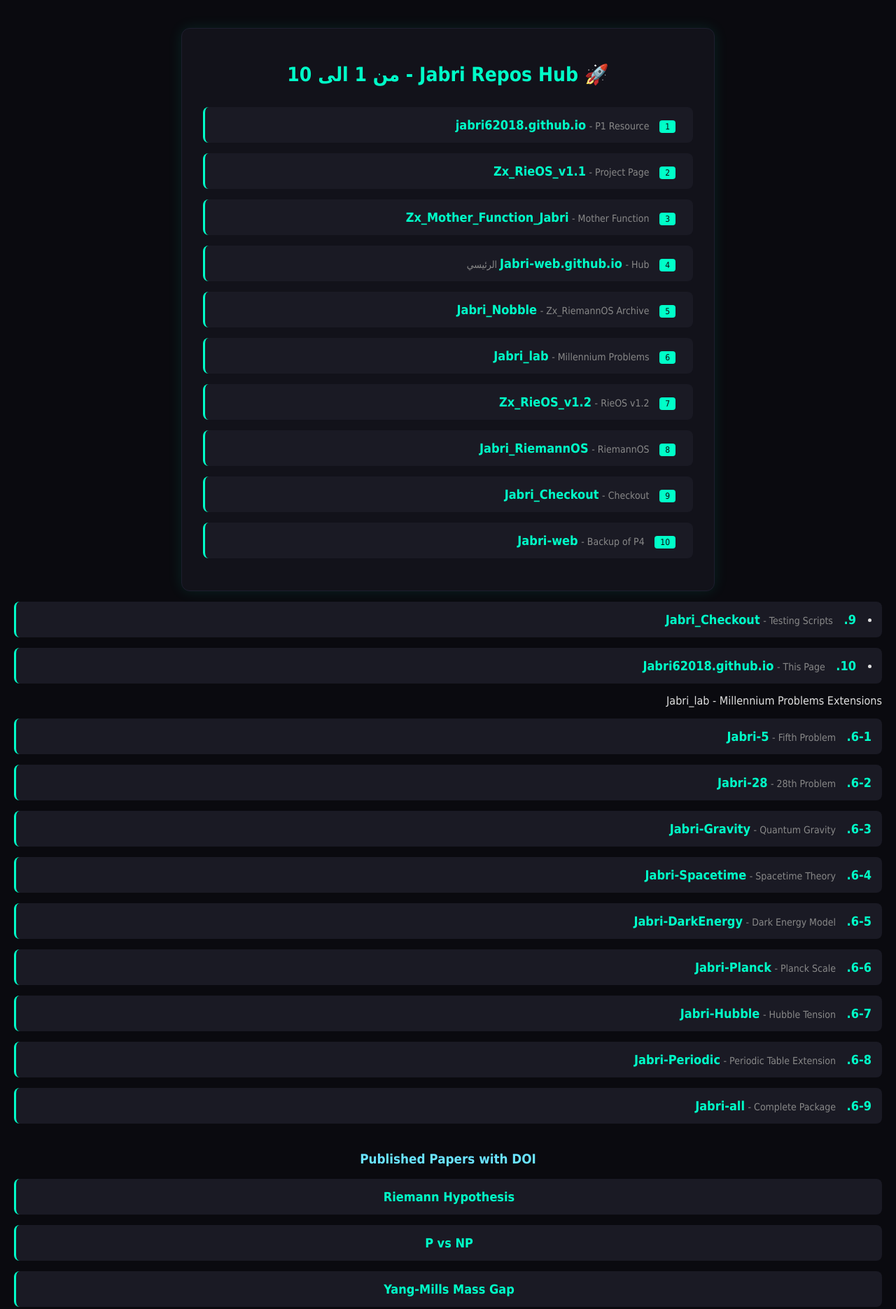
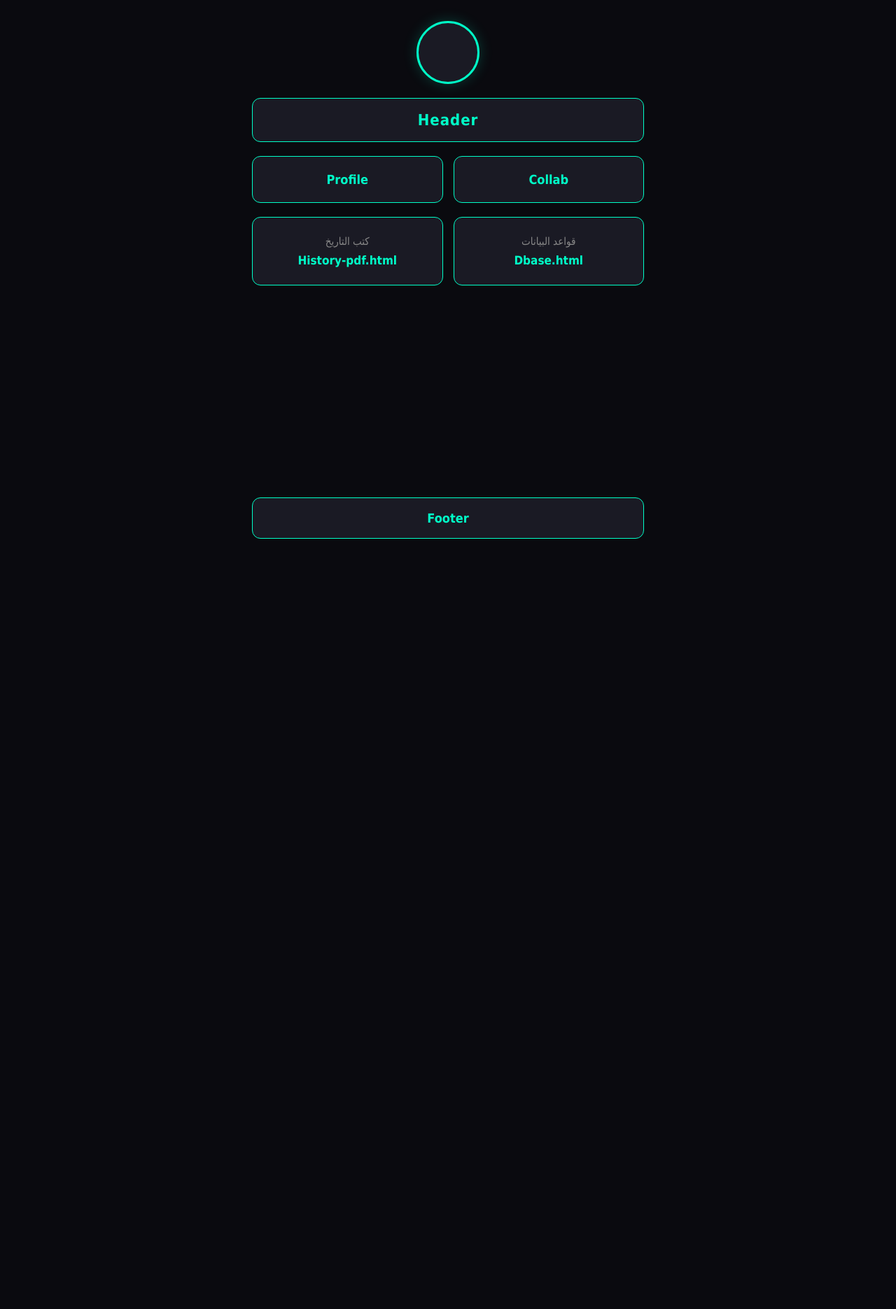
Before and after one commit to Jabri-web/Jabri-RiemannOS, a plain HTML site: page index.html in a window 1280 px wide. Shown: the top 1871 px of the page at 70% size. After the commit the page ends 800 px from the top, so only its background shows below. Drawn offline with Linux system fonts and the light colour scheme.

Commit message:
Update index.html
Added theme color meta tag and improved layout styles.

```diff
--- a/index.html
+++ b/index.html
@@ -1,99 +1,77 @@
 <! P8 ---file==index.html
 <! Repo= Jabri_RiemannOS
-
 <!DOCTYPE html>
 <html lang="ar" dir="rtl">
 <head>
 <meta charset="UTF-8">
 <meta name="viewport" content="width=device-width, initial-scale=1.0">
-<title>Jabri Hub - 1 to 10</title>
+<meta name="theme-color" content="#0a0a0f">
+<title>P8 - Jabri RiemannOS</title>
 <style>
-  body {background: #0a0a0f;color: #e0e0e0;font-family: 'Cairo', Tahoma, sans-serif;margin: 0;padding: 40px 20px;}
-  .container {max-width: 700px;margin: auto;border: 1px solid #1e1e2f;border-radius: 12px;padding: 30px;background: #12121a;box-shadow: 0 0 20px rgba(0,255,200,0.1);}
-  h1 {text-align: center;color: #00ffc8;margin-bottom: 30px;font-size: 28px;}
-  ul {list-style: none;padding: 0;}
-  li {margin: 15px 0;padding: 15px;background: #1a1a24;border-radius: 8px;border-left: 3px solid #00ffc8;transition: 0.3s;}
-  li:hover {background: #222233;transform: translateX(-5px);}
-  a {color: #00ffc8;text-decoration: none;font-size: 18px;font-weight: bold;}
-  .desc {color: #888;font-size: 14px;margin-right: 10px;}
-  .badge {background: #00ffc8;color: #0a0a0f;padding: 2px 8px;border-radius: 4px;font-size: 12px;margin-right: 10px;}
+  *{margin:0;padding:0;box-sizing:border-box}
+  body{background:#0a0a0f;color:#e0e0e0;font-family:'Cairo',Tahoma,sans-serif;min-height:100vh;display:flex;flex-direction:column}
+  .wrap{max-width:600px;margin:auto;padding:30px 20px;width:100%;flex:1;display:flex;flex-direction:column;justify-content:space-between;gap:20px}
+
+  /* الدائرة */
+  .circle{width:90px;height:90px;border:3px solid #00ffc8;border-radius:50%;margin:0 auto;background:#1a1a24;box-shadow:0 0 20px rgba(0,255,200,0.2)}
+
+  /* الهيدر */
+  .header{background:#1a1a24;border:1px solid #00ffc8;border-radius:12px;padding:18px;text-align:center;font-size:22px;color:#00ffc8;font-weight:bold;letter-spacing:1px}
+
+  /* ازرار Collab و Profile */
+  .row{display:flex;gap:15px}
+  .btn{flex:1;background:#1a1a24;border:1px solid #00ffc8;border-radius:12px;padding:22px 10px;text-align:center;color:#00ffc8;text-decoration:none;font-size:18px;font-weight:bold;transition:0.3s}
+  .btn:hover{background:#222233;transform:translateY(-4px);box-shadow:0 8px 20px rgba(0,255,200,0.15)}
+
+  /* الكروت السفلية */
+  .grid{display:grid;grid-template-columns:1fr 1fr;gap:15px}
+  .card{background:#1a1a24;border:1px solid #00ffc8;border-radius:12px;padding:25px 12px;text-align:center;text-decoration:none;transition:0.3s}
+  .card:hover{background:#222233;transform:translateY(-4px)}
+  .card .ar{font-size:15px;color:#888;margin-bottom:8px}
+  .card .en{font-size:17px;color:#00ffc8;font-weight:bold}
+
+  /* الفوتر */
+  .footer{background:#1a1a24;border:1px solid #00ffc8;border-radius:12px;padding:18px;text-align:center;font-size:18px;color:#00ffc8;font-weight:bold}
+
+  @media(max-width:520px){
+    .row,.grid{flex-direction:column;grid-template-columns:1fr}
+    .circle{width:70px;height:70px}
+  }
 </style>
 </head>
 <body>
-<div class="container">
-  <h1>🚀 Jabri Repos Hub - من 1 الى 10</h1>
+<div class="wrap">
 
-  <ul>
-    <li><span class="badge">1</span> <a href="https://jabri-web.github.io/jabri62018.github.io/">jabri62018.github.io</a> <span class="desc">- P1 Resource</span></li>
+  <div style="display:flex;flex-direction:column;gap:20px">
+    <!-- الدائرة -->
+    <div class="circle"></div>
 
-    <li><span class="badge">2</span> <a href="https://jabri-web.github.io/Zx_RieOS_v1.1/">Zx_RieOS_v1.1</a> <span class="desc">- Project Page</span></li>
+    <!-- Header -->
+    <div class="header">Header</div>
 
-    <li><span class="badge">3</span> <a href="https://jabri-web.github.io/Zx_Mother_Function_Jabri/">Zx_Mother_Function_Jabri</a> <span class="desc">- Mother Function</span></li>
+    <!-- Collab + Profile -->
+    <div class="row">
+      <a href="#" class="btn">Collab</a>
+      <a href="#" class="btn">Profile</a>
+    </div>
 
-    <li><span class="badge">4</span> <a href="https://jabri-web.github.io/">Jabri-web.github.io</a> <span class="desc">- Hub الرئيسي</span></li>
+    <!-- Dbase + History -->
+    <div class="grid">
+      <a href="Dbase.html" class="card">
+        <div class="ar">قواعد البيانات</div>
+        <div class="en">Dbase.html</div>
+      </a>
 
-    <li><span class="badge">5</span> <a href="https://jabri-web.github.io/Jabri_Nobble/">Jabri_Nobble</a> <span class="desc">- Zx_RiemannOS Archive</span></li>
+      <a href="History-pdf.html" class="card">
+        <div class="ar">كتب التاريخ</div>
+        <div class="en">History-pdf.html</div>
+      </a>
+    </div>
+  </div>
 
-    <li><span class="badge">6</span> <a href="https://jabri-web.github.io/Jabri_lab/">Jabri_lab</a> <span class="desc">- Millennium Problems</span></li>
-
-    <li><span class="badge">7</span> <a href="https://jabri-web.github.io/Zx_RieOS_v1.2/">Zx_RieOS_v1.2</a> <span class="desc">- RieOS v1.2</span></li>
-
-    <li><span class="badge">8</span> <a href="https://jabri-web.github.io/Jabri-RiemannOS/">Jabri_RiemannOS</a> <span class="desc">- RiemannOS</span></li>
-
-    <li><span class="badge">9</span> <a href="https://jabri-web.github.io/Jabri_Checkout/">Jabri_Checkout</a> <span class="desc">- Checkout</span></li>
-
-    <li><span class="badge">10</span> <a href="https://jabri-web.github.io/Jabri-web/">Jabri-web</a> <span class="desc">- Backup of P4</span></li>
-  </ul>
+  <!-- Footer -->
+  <div class="footer">Footer</div>
 
 </div>
 </body>
 </html>
-  <li><a href="https://jabri-web.github.io/Jabri_Checkout/">9. Jabri_Checkout</a> <span class="desc">- Testing Scripts</span></li>
-  <li><a href="https://Jabri62018.github.io/">10. Jabri62018.github.io</a> <span class="desc">- This Page</span></li>
-</ul
-
-<h3>Jabri_lab - Millennium Problems Extensions</h3>
-<ul>
-  <li><a href="https://doi.org/10.5281/zenodo.XXXXXXX">6-1. Jabri-5</a> <span class="desc">- Fifth Problem</span></li>
-  <li><a href="https://doi.org/10.5281/zenodo.XXXXXXX">6-2. Jabri-28</a> <span class="desc">- 28th Problem</span></li>
-  <li><a href="https://doi.org/10.5281/zenodo.XXXXXXX">6-3. Jabri-Gravity</a> <span class="desc">- Quantum Gravity</span></li>
-  <li><a href="https://doi.org/10.5281/zenodo.XXXXXXX">6-4. Jabri-Spacetime</a> <span class="desc">- Spacetime Theory</span></li>
-  <li><a href="https://doi.org/10.5281/zenodo.XXXXXXX">6-5. Jabri-DarkEnergy</a> <span class="desc">- Dark Energy Model</span></li>
-  <li><a href="https://doi.org/10.5281/zenodo.XXXXXXX">6-6. Jabri-Planck</a> <span class="desc">- Planck Scale</span></li>
-  <li><a href="https://doi.org/10.5281/zenodo.XXXXXXX">6-7. Jabri-Hubble</a> <span class="desc">- Hubble Tension</span></li>
-  <li><a href="https://doi.org/10.5281/zenodo.XXXXXXX">6-8. Jabri-Periodic</a> <span class="desc">- Periodic Table Extension</span></li>
-  <li><a href="https://doi.org/10.5281/zenodo.XXXXXXX">6-9. Jabri-all</a> <span class="desc">- Complete Package</span></li>
-</ul>
-
-
-  <!-- Published Papers with DOI -->
-<h3 style="color:#6ae3ff; text-align:center; margin-top:40px">Published Papers with DOI</h3>
-<ul style="list-style:none; padding:0; text-align:center">
-  <li><a href="https://doi.org/10.5281/zenodo.20139904">Riemann Hypothesis</a></li>
-  <li><a href="https://doi.org/10.5281/zenodo.20145279">P vs NP</a></li>
-  <li><a href="https://doi.org/10.5281/zenodo.20148344">Yang-Mills Mass Gap</a></li>
-  <li><a href="https://doi.org/10.5281/zenodo.20149618">Navier Stokes</a></li>
-  <li><a href="https://github.com/Jabri-web/Jabri_RiemannOS">Zx_RiemannOS v1.3</a></li>
-  <li><a href="https://doi.org/10.5281/zenodo.20114317">Jabri Identity</a></li>
-  <li><a href="https://github.com/Jabri-web/Zx_RieOS_v1.2">Zx_RieOS v1.2 Gold</a></li>
-  <li><a href="https://github.com/Jabri-web/Zx_RieOS_v1.1">Zx_RieOS v1.1</a></li>
-</ul>
-
-<!-- Contact -->
-<h3 style="color:#6ae3ff; text-align:center; margin-top:40px">Contact</h3>
-<p style="text-align:center; line-height:1.8">
-ORCID: 0009-0001-1319-3622<br>
-jabri62018@gmail.com<br>
-Website: <a href="https://Jabri-web.github.io/jabri62018.github.io/">jabri62018.github.io</a><br>
-Website: <a href="https://jabri-web.github.io/">jabri-web.github.io</a>
-</p>
-
-<hr style="border:none; border-top:1px solid #30363d; margin:40px 0">
-
-<!-- Footer -->
-<p style="text-align:center; font-size:12px; color:#8a8a9e">
-CC BY 4.0 | Jabri Identity, Z + C + A = 1<br>
-From Sana'a to the Universe 🇾🇪
-</p>
-
-</html>
```
